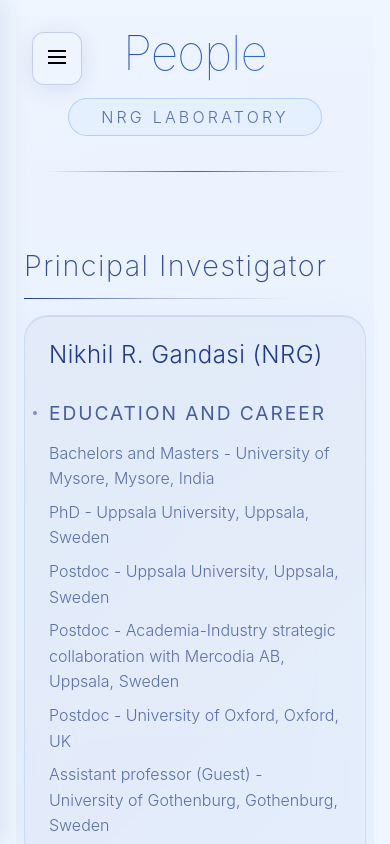
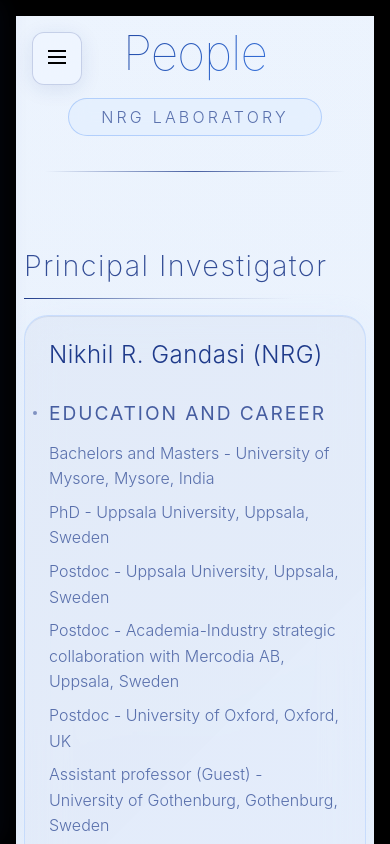
Before and after one commit to aniruddhballal/nikhil-lab-site, a React (Vite) app: page /people in a window 390 px wide. Shown: the top 844 px of the page. Built offline with nearby package versions, Linux system fonts and the light colour scheme.

Commit message:
mobile responsiveness again-7

```diff
--- a/src/styles/People.module.css
+++ b/src/styles/People.module.css
@@ -2,7 +2,7 @@ html, body {
   margin: 0;
   padding: 0;
   width: 100%;
-  background: #eff6ff; /* optional: matches your container bg */
+  background: #000000; /* optional: matches your container bg */
 }
 
 
```
